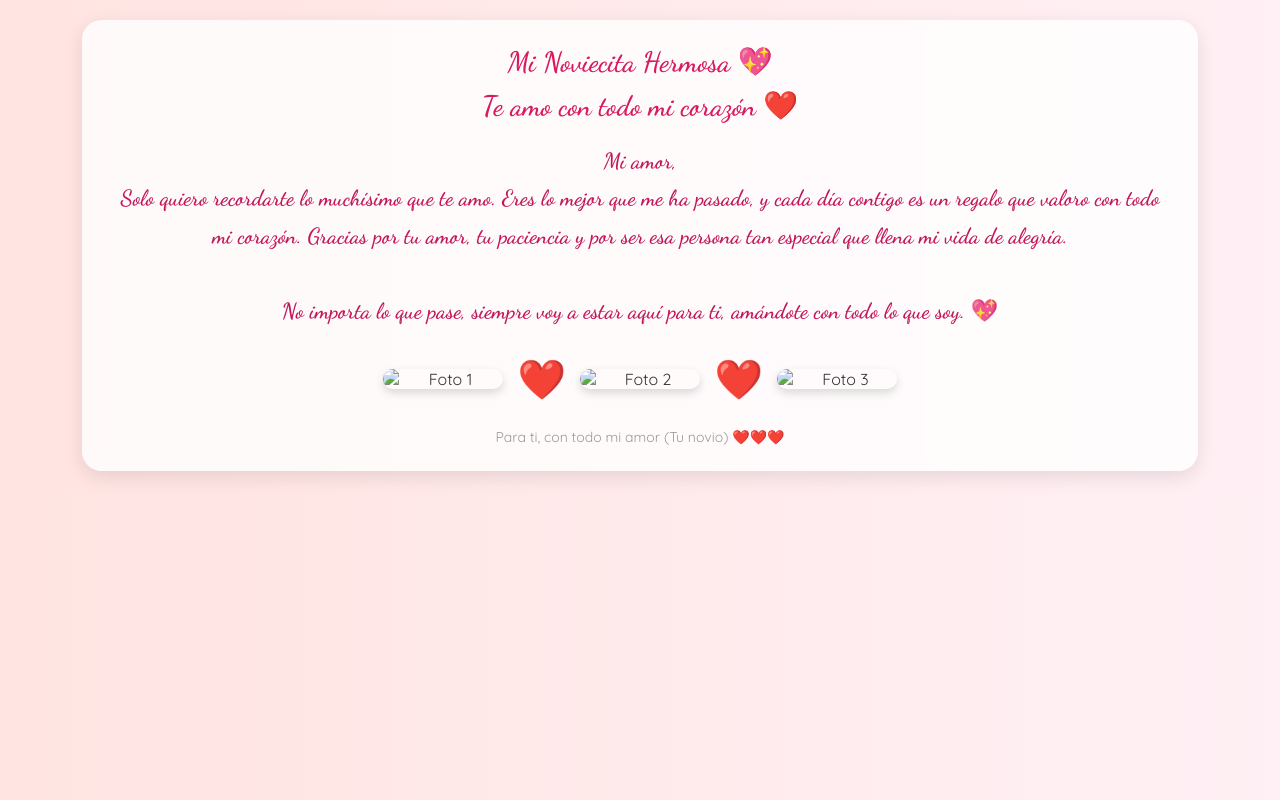
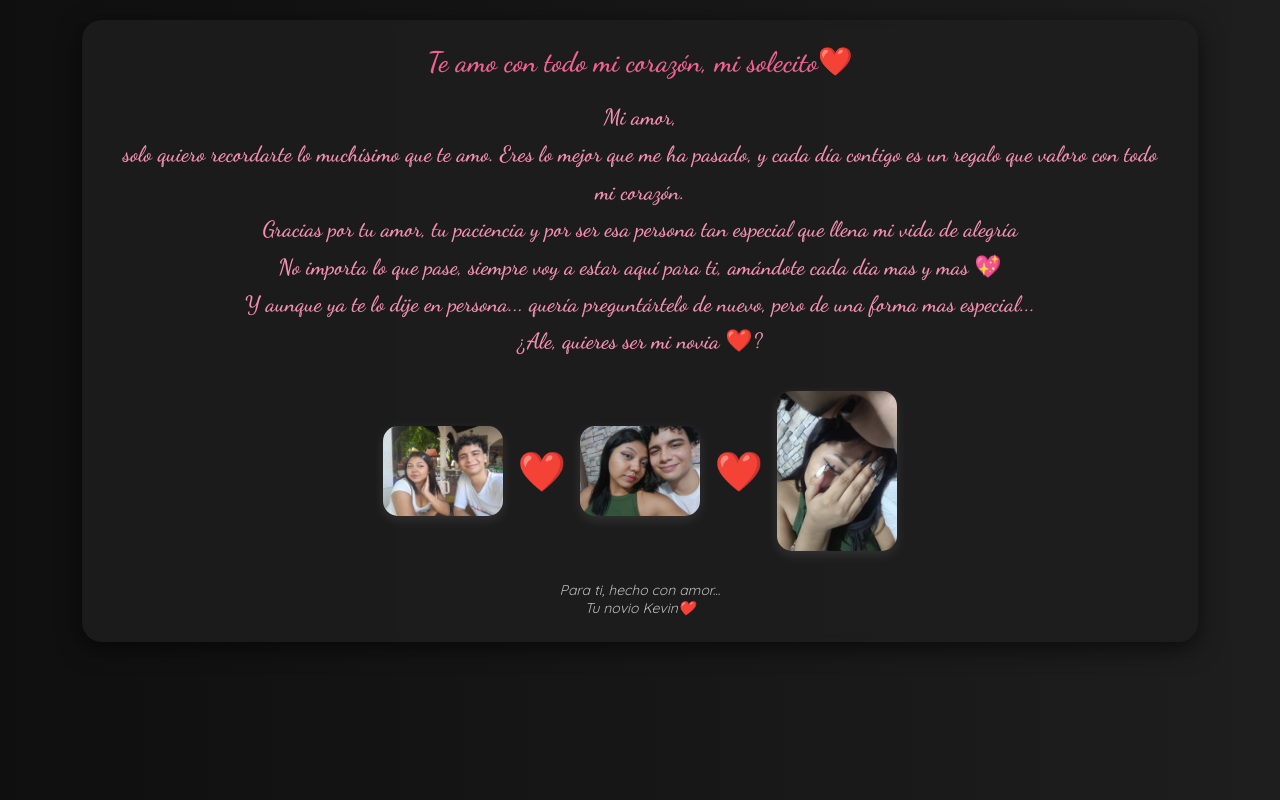
Before and after one commit to kaneki-04/Web-page-, a plain HTML site: page index.html in a window 1280 px wide. Drawn offline with Linux system fonts and the light colour scheme.

Commit message:
comentario1

```diff
--- a/index.html
+++ b/index.html
@@ -3,36 +3,37 @@
 <head>
     <meta charset="UTF-8">
     <meta name="viewport" content="width=device-width, initial-scale=1.0">
-    <title>Te amo, mi niña preciosa ❤️</title>
+    <title>Te amo, mi solecito 🌞❤️</title>
     <link rel="stylesheet" href="styles.css">
-    <!-- Fuente elegante incluida si no está en CSS -->
     <link href="https://fonts.googleapis.com/css2?family=Dancing+Script:wght@600&family=Quicksand:wght@400;600&display=swap" rel="stylesheet">
 </head>
 <body>
-    <main class="container">
+    <main class="container fade-in">
         <header>
-            <h1>Mi Noviecita Hermosa 💖</h1>
-            <h2>Te amo con todo mi corazón ❤️</h2>
+            <h1>Te amo con todo mi corazón, mi solecito❤️</h1>
+            <p style="color:#b26fc0; font-size: 16px; margin-top: 5px;"></p>
         </header>
 
         <section class="message">
-            <p>
-                Mi amor,<br>
-                Solo quiero recordarte lo muchísimo que te amo. Eres lo mejor que me ha pasado, y cada día contigo es un regalo que valoro con todo mi corazón. Gracias por tu amor, tu paciencia y por ser esa persona tan especial que llena mi vida de alegría.<br><br>
-                No importa lo que pase, siempre voy a estar aquí para ti, amándote con todo lo que soy. 💖
-            </p>
+           <p>Mi amor,</p>
+<p>solo quiero recordarte lo muchísimo que te amo. Eres lo mejor que me ha pasado, y cada día contigo es un regalo que valoro con todo mi corazón.</p>
+<p>Gracias por tu amor, tu paciencia y por ser esa persona tan especial que llena mi vida de alegría</p>
+<p>No importa lo que pase, siempre voy a estar aquí para ti, amándote cada dia mas y mas 💖</p>
+<p>Y aunque ya te lo dije en persona... quería preguntártelo de nuevo, pero de una forma mas especial...</p>
+<p><strong>¿Ale, quieres ser mi novia ❤️? </strong></p>
+
         </section>
 
         <section class="photo-container">
             <img src="1.jpg" alt="Foto 1" class="photo">
-            <div class="heart">❤️</div>
+            <div class="heart" aria-label="Corazón">❤️</div>
             <img src="2.jpg" alt="Foto 2" class="photo">
-            <div class="heart">❤️</div>
-            <img src="4.jpg" alt="Foto 3" class="photo">
+            <div class="heart" aria-label="Corazón">❤️</div>
+            <img src="3.jpg" alt="Foto 3" class="photo">
         </section>
 
-        <footer style="margin-top: 30px; font-size: 14px; color: #999;">
-            <p>Para ti, con todo mi amor (Tu novio) ❤️❤️❤️</p>
+        <footer>
+            <p>Para ti, hecho con amor...<br>Tu novio Kevin❤️</p>
         </footer>
     </main>
     <script src="script.js"></script>
--- a/styles.css
+++ b/styles.css
@@ -12,35 +12,54 @@
 body {
     font-family: 'Quicksand', sans-serif;
     text-align: center;
-    background: linear-gradient(to right, #ffe4e1, #fff0f5); /* Fondo suave y romántico */
-    color: #333;
+    background: linear-gradient(to right, #0f0f0f, #1e1e1e); /* Fondo negro degradado */
+    color: #f0f0f0;
     padding: 20px;
+}
+
+/* Animación de aparición del contenedor */
+.fade-in {
+    opacity: 0;
+    animation: fadeIn 2s ease-in-out forwards;
+}
+
+@keyframes fadeIn {
+    to {
+        opacity: 1;
+    }
 }
 
 /* Contenedor principal */
 .container {
     max-width: 90%;
     margin: auto;
-    background: #ffffffcc;
+    background: rgba(30, 30, 30, 0.8);
     padding: 25px;
     border-radius: 20px;
-    box-shadow: 0 6px 20px rgba(0, 0, 0, 0.1);
+    box-shadow: 0 6px 25px rgba(0, 0, 0, 0.6);
     backdrop-filter: blur(4px);
 }
 
 /* Títulos */
 h1, h2 {
-    color: #d81b60;
+    color: #f06292; /* Rosa suave que resalta en fondo negro */
     font-family: 'Dancing Script', cursive;
     font-size: 28px;
     margin-bottom: 10px;
+}
+
+/* Subtítulo adicional */
+header p {
+    color: #aaa;
+    font-size: 16px;
+    margin-top: 5px;
 }
 
 /* Mensaje */
 .message {
     font-family: 'Dancing Script', cursive;
     font-size: 22px;
-    color: #c2185b;
+    color: #f48fb1; /* Rosa pastel claro */
     line-height: 1.7;
     margin-top: 20px;
     padding: 0 10px;
@@ -74,12 +93,13 @@ h1, h2 {
     max-width: 120px;
     height: auto;
     border-radius: 15px;
-    box-shadow: 0 4px 10px rgba(0, 0, 0, 0.15);
-    transition: transform 0.3s ease;
+    box-shadow: 0 4px 12px rgba(255, 255, 255, 0.1);
+    transition: transform 0.3s ease, box-shadow 0.3s ease;
 }
 
 .photo:hover {
     transform: scale(1.05);
+    box-shadow: 0 6px 15px rgba(255, 105, 135, 0.3);
 }
 
 /* Corazones animados */
@@ -87,7 +107,7 @@ h1, h2 {
     font-size: 30px;
     margin: 0 10px;
     animation: heartbeat 1s infinite alternate;
-    color: #e91e63;
+    color: #e91e63; /* Rosa fuerte */
 }
 
 /* Animación de corazón */
@@ -104,13 +124,18 @@ h1, h2 {
 footer {
     margin-top: 30px;
     font-size: 14px;
-    color: #888;
+    color: #bbb;
+    font-style: italic;
 }
 
 /* Responsivo */
 @media (max-width: 480px) {
     h1, h2 {
         font-size: 22px;
+    }
+
+    header p {
+        font-size: 14px;
     }
 
     .message {
```
Also changed, not shown: 1.jpg (added), 2.jpg (added), 3.jpg (added).
